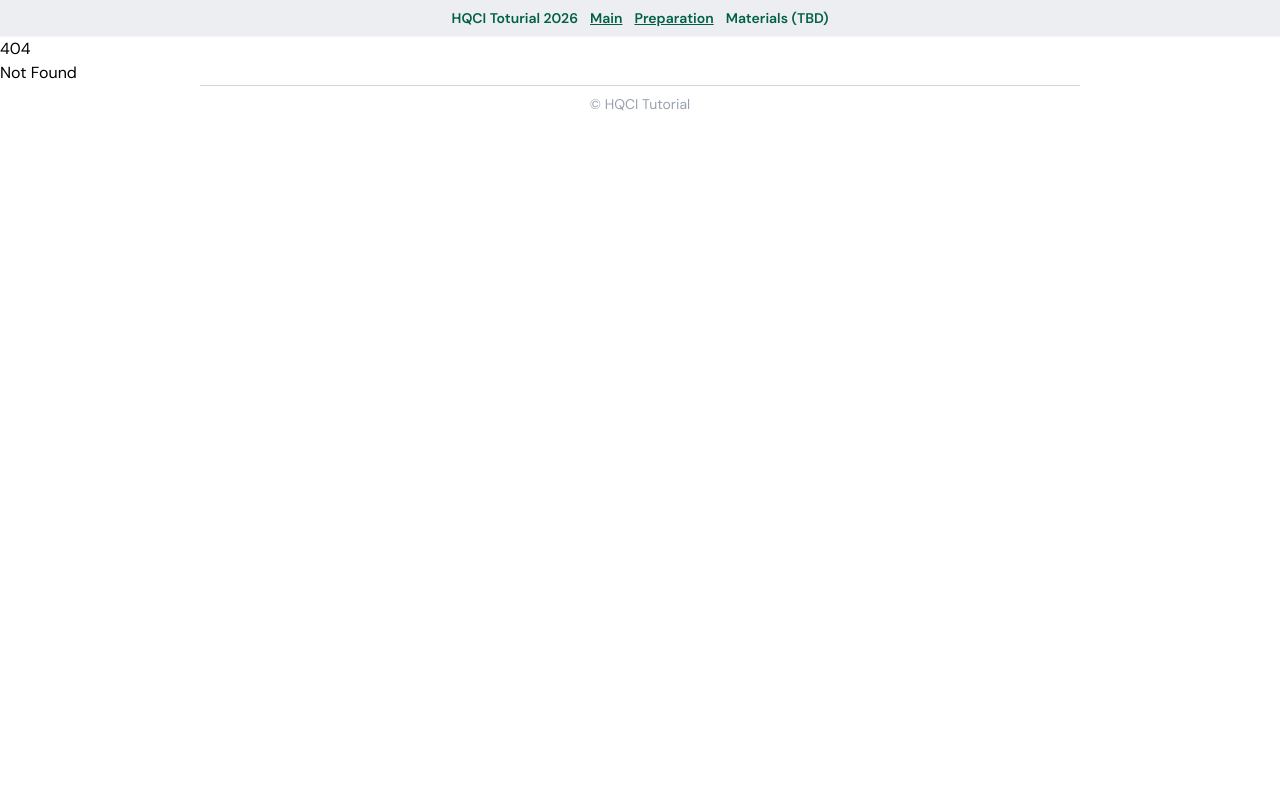
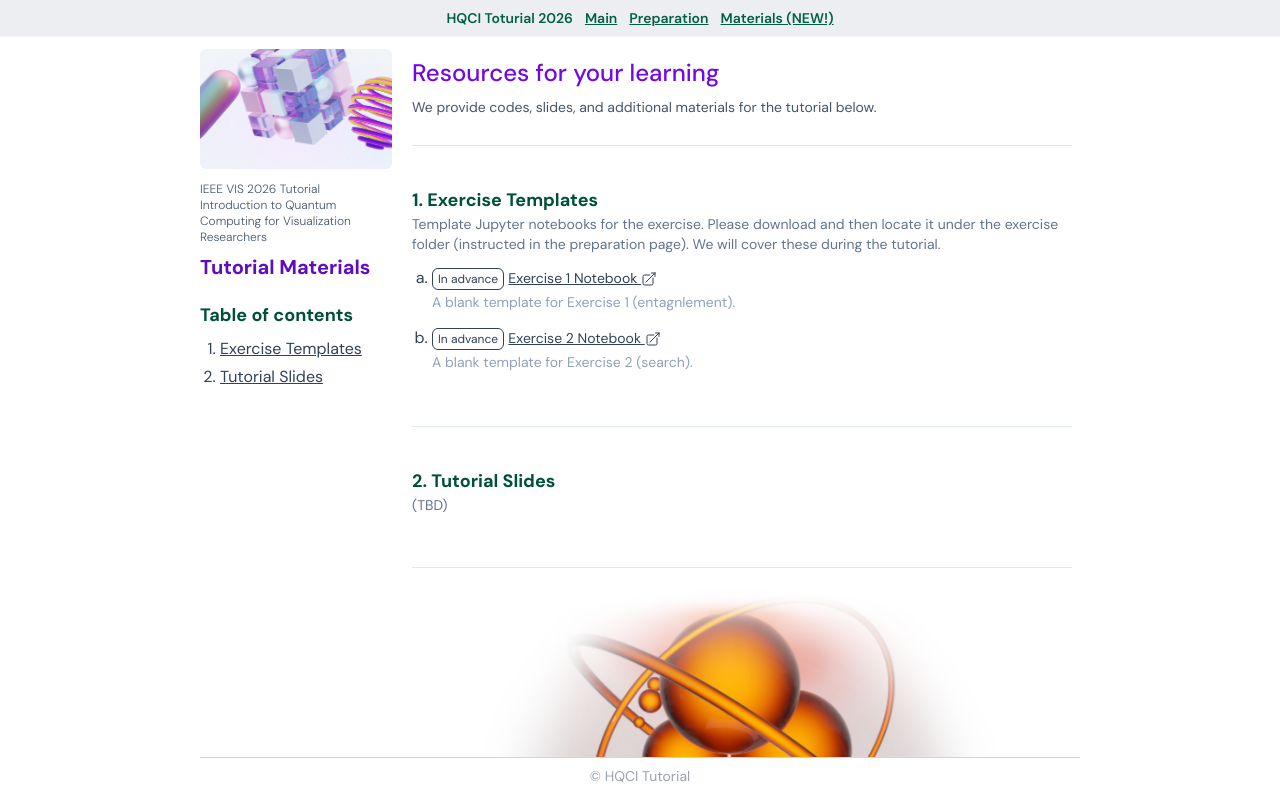
Before and after one commit to hqci-tutorial/hqci-tutorial.github.io, a SvelteKit app: page /materials in a window 1280 px wide. Before the commit this address had no page. Built offline with nearby package versions, Linux system fonts and the light colour scheme; a web font is replaced by a local one.

Commit message:
materials

```diff
--- /dev/null
+++ b/src/lib/data/materials.ts
@@ -0,0 +1,35 @@
+type Item = {
+  title: string;
+  description?: string;
+  file_path: string;
+  when_to_review: "pre" | "post" | "during";
+};
+
+type Section = {
+  id: string;
+  title: string;
+  desc: string | null;
+  files: Item[];
+};
+
+export const Materials: Section[] = [{
+  id: "blank-notebooks",
+  title: "Exercise Templates",
+  desc: "Template Jupyter notebooks for the exercise. Please download and then locate it under the exercise folder (instructed in the preparation page). We will cover these during the tutorial.",
+  files: [{
+    title: "Exercise 1 Notebook",
+    description: "A blank template for Exercise 1 (entagnlement).",
+    file_path: "notebooks/exercise-1-entanglement-blank.ipynb",
+    when_to_review: "pre"
+  }, {
+    title: "Exercise 2 Notebook",
+    description: "A blank template for Exercise 2 (search).",
+    file_path: "notebooks/exercise-1-search-blank.ipynb",
+    when_to_review: "pre"
+  }]
+}, {
+  id: "slides",
+  title: "Tutorial Slides",
+  desc: "(TBD)",
+  files: []
+}]
--- a/src/routes/+layout.svelte
+++ b/src/routes/+layout.svelte
@@ -21,7 +21,7 @@
 		<span class="block">HQCI Toturial 2026</span>
 		<a class="block" href="./">Main</a>
 		<a class="block" href="./prepare">Preparation</a>
-		Materials (TBD)
+		<a class="block" href="./materials">Materials (NEW!)</a>
 	</nav>
 </header>
 
--- /dev/null
+++ b/src/routes/materials/+page.svelte
@@ -0,0 +1,183 @@
+<script lang="ts">
+  import Icon from "$lib/components/Icon.svelte";
+  import image_cube from "$lib/assets/cube.png";
+  import image_tube from "$lib/assets/tube.png";
+  import image_sphere from "$lib/assets/sphere.png";
+  import { onMount } from "svelte";
+  import { Materials } from "$lib/data/materials";
+
+  const review_time = {
+    pre: "In advance",
+    during: "When instructed",
+    post: "Afterward",
+  };
+
+  const review_classes = {
+    pre: "teal",
+    during: "indigo",
+    post: "rose",
+  };
+
+  onMount(() => {
+    document.body.classList.remove("main");
+  });
+</script>
+
+<svelte:head>
+  <title
+    >Tutorial Materials | Introduction to Quantum Computing for Visualization
+    Researchers | VIS 2026 Tutorial</title
+  >
+</svelte:head>
+
+<main
+  class="box-width text-md px-2 lg:px-0 md:flex md:gap-5 block md:h-[calc(100vh-5rem)] md:overflow-scroll print:p-5 print:h-fit print:overflow-content"
+>
+  <div class="left md:w-48 md:sticky md:top-0 print:hidden w-full">
+    <div
+      class="display-banner h-30 rounded-md bg-slate-100 mt-3 mb-3 relative overflow-hidden"
+    >
+      <img
+        src={image_cube}
+        alt="a futuristic purple cube"
+        class="absolute img-ziggle z-0 drop-shadow-2xl drop-shadow-purple-100 w-60 md:w-40"
+        style={`top: 50%; left: 50%; transform: translate(-48%, -50%);`}
+      />
+      <img
+        src={image_tube}
+        alt="a futuristic purple tube looking like a pill"
+        class="absolute img-ziggle z-0 drop-shadow-2xl drop-shadow-violet-100 w-35 md:w-25"
+        style={`top: 50%; left: 50%; transform: translate(-140%, -50%);`}
+      />
+      <img
+        src={image_sphere}
+        alt="a futuristic purple-orange wire shpaed in a sphere"
+        class="absolute img-ziggle z-0 drop-shadow-2xl drop-shadow-indigo-100 w-35 md:w-25"
+        style={`top: 50%; left: 50%; transform: translate(35%, -50%);`}
+      />
+    </div>
+    <p class="text-xs font-light text-slate-600">
+      IEEE VIS 2026 Tutorial <br />
+      Introduction to Quantum Computing for Visualization Researchers
+    </p>
+    <h1 class="text-xl font-bold text-violet-800 mt-2 mb-5">
+      <span>Tutorial Materials</span>
+    </h1>
+
+    <h2 id="toc" class="text-lg font-bold text-emerald-900 mb-2">
+      <span>Table of contents</span>
+    </h2>
+    <ol class="mb-3 text-slate-700 list-decimal pl-5">
+      {#each Materials as mat, i}
+        <li>
+          <a href={"#" + mat.id}>{mat.title}</a>
+        </li>
+      {/each}
+    </ol>
+  </div>
+  <div class="right md:w-[calc(100%-var(--spacing)*55)] w-full">
+    <section class="mt-5 pb-7 border-b-1 border-slate-200">
+      <span class="block mb-2 text-2xl text-violet-700 font-medium">
+        Resources for your learning
+      </span>
+      <p class="text-sm text-slate-600">
+        We provide codes, slides, and additional materials for the tutorial
+        below.
+      </p>
+    </section>
+
+    {#each Materials as mat, i}
+      <section class="mt-10 pb-10 border-b-1 border-slate-200">
+        <h2 id={mat.id} class="text-lg font-bold text-emerald-900 mb-2">
+          <span class="block">{i + 1}. {mat.title}</span>
+          {#if mat.desc}
+            <small class="block text-slate-500 font-normal text-sm">
+              {mat.desc}
+            </small>{/if}
+        </h2>
+        <ol class="mb-3 text-slate-700 list-[lower-alpha] pl-5">
+          {#each mat.files as file, j}
+            <li class="mt-3">
+              <span
+                class={`rounded-md text-xs py-[2px] px-[5px] text-${review_classes[file.when_to_review]}-900 bg-${review_classes[file.when_to_review]}-100 border-1 border-${review_classes[file.when_to_review]}-400`}
+                >{review_time[file.when_to_review]}</span
+              >
+              <a href={file.file_path} download class="text-sm break-all"
+                >{file.title} <Icon type="link-ext"></Icon></a
+              >
+              {#if mat.desc}
+                <br />
+                <samll class="text-slate-400 text-sm">
+                  {@html file.description}</samll
+                >
+              {/if}
+            </li>
+          {/each}
+        </ol>
+      </section>
+    {/each}
+
+    <div class="footer-banner h-50 print:hidden"></div>
+  </div>
+</main>
+
+<style>
+  .footer-banner {
+    margin-left: calc(var(--spacing) * -2);
+    margin-right: calc(var(--spacing) * -2);
+    background: url("$lib/assets/background-large.png");
+    background-size: 600px auto;
+    background-position: center 65%;
+    background-repeat: no-repeat;
+    transform: rotate(180deg);
+  }
+  li {
+    margin-bottom: 4px;
+  }
+  @keyframes ziggle-1 {
+    0% {
+      transform: translateY(-55%) translateX(-48%);
+    }
+    25% {
+      transform: translateY(-65%) translateX(-48%);
+    }
+    75% {
+      transform: translateY(-45%) translateX(-48%);
+    }
+    100% {
+      transform: translateY(-55%) translateX(-48%);
+    }
+  }
+  @keyframes ziggle-2 {
+    0% {
+      transform: translateY(-75%) translateX(-140%);
+    }
+    50% {
+      transform: translateY(-25%) translateX(-140%);
+    }
+    100% {
+      transform: translateY(-75%) translateX(-140%);
+    }
+  }
+  @keyframes ziggle-3 {
+    0% {
+      transform: translateY(-40%) translateX(35%);
+    }
+    50% {
+      transform: translateY(-60%) translateX(35%);
+    }
+    100% {
+      transform: translateY(-40%) translateX(35%);
+    }
+  }
+
+  .img-ziggle:first-of-type {
+    animation: ziggle-1 20s linear infinite;
+  }
+  .img-ziggle {
+    animation: ziggle-2 25s linear infinite;
+  }
+  .img-ziggle:last-of-type {
+    animation: ziggle-3 22s linear infinite;
+  }
+</style>
```
Also changed, not shown: src/routes/style.css (line endings or trailing spaces), 2 other files (tests, documents, lock files or other folders).
